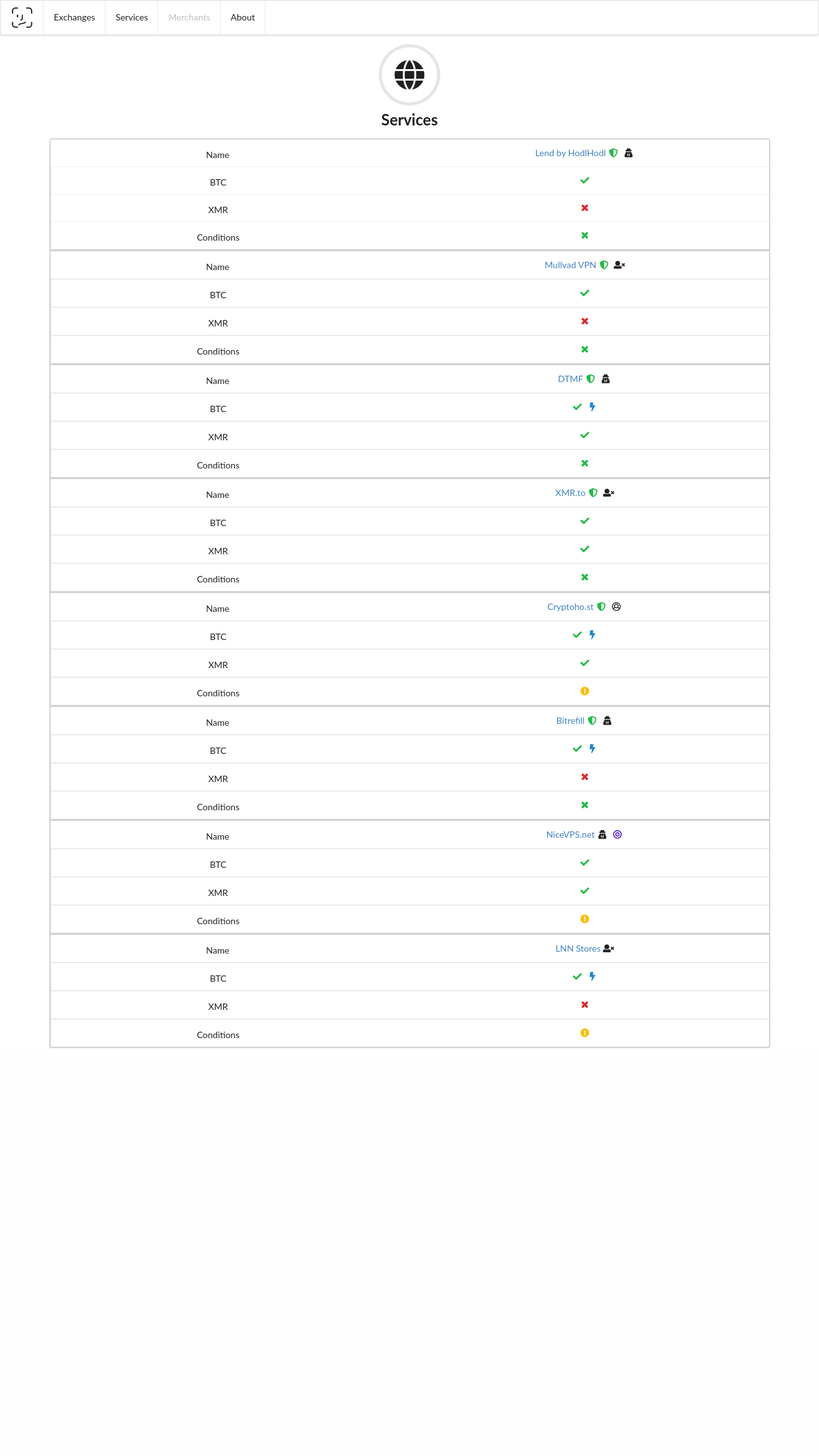
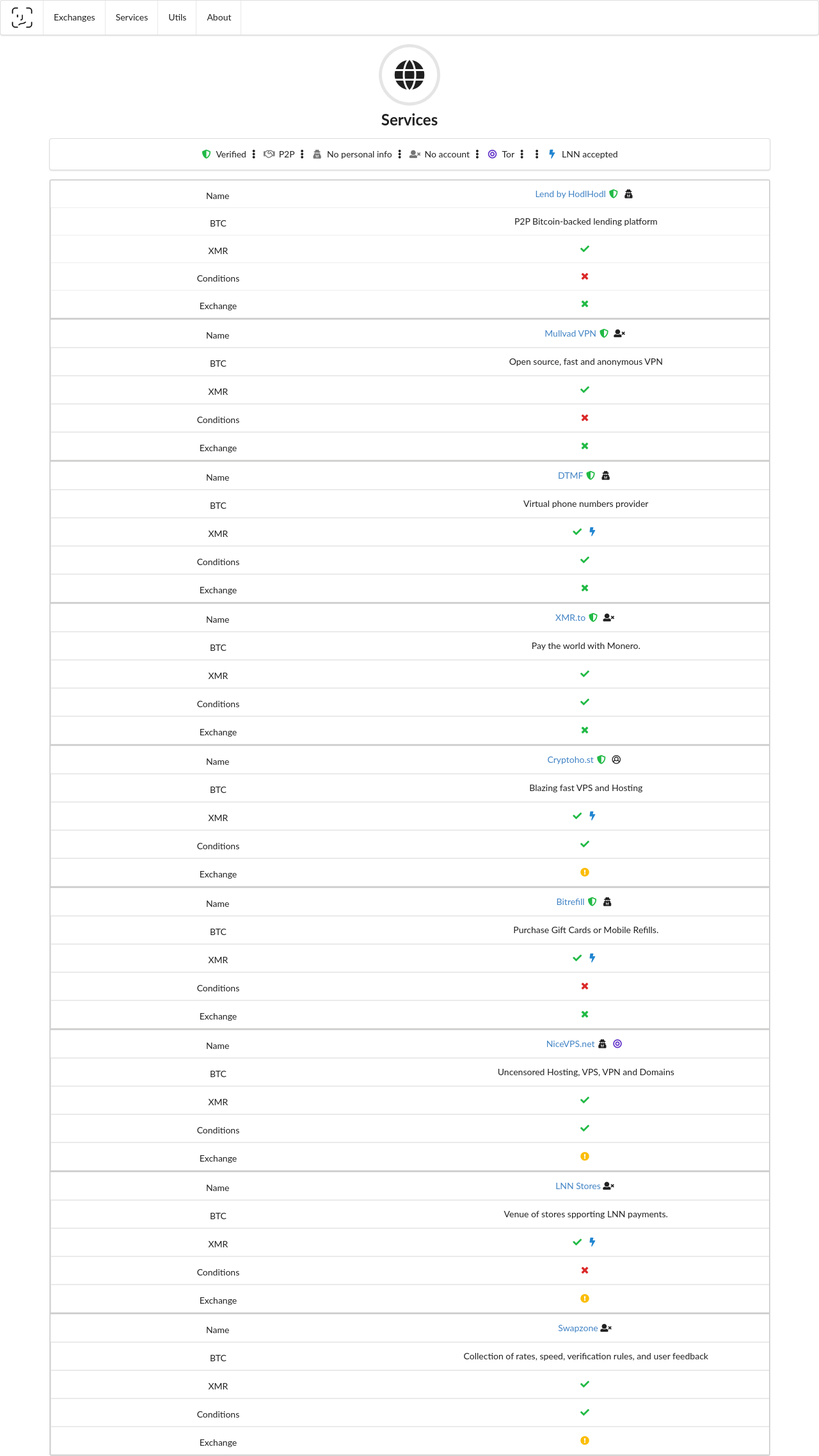
Before and after one commit to pluja/kycnot, a Flask app: page /services in a window 1280 px wide. Shown: the whole page at 64% size. Before the commit the page ends 1638 px from the top, so only its background shows below. Run offline with Flask 2, Linux system fonts and the light colour scheme; some libraries are stand-ins or nearby versions; some web fonts are replaced.

Commit message:
New listings, update and add new section

```diff
--- a/app/data/donations.yaml
+++ b/app/data/donations.yaml
@@ -1,4 +1,4 @@
 bitcoin:
-  - bc1q5y3g907ju0pt40me7dr9fy5uhfhfgfv9k3kh3z
+  - bc1qyr98j2r2e4rg5hasdr9gc23w2mdmpvnwgadnym
 monero:
-  - 48nQGAXaC6eFK2Wo7SVVyF9xL333gDHjzdmRL3XETEqbU3w4CcKjjHVUZPU4W3dg1oJL8be3iGtUAQsgV88dzbS7QNpZjC2
+  - 47kAHZJ6HaqPwfwQ6iSVMLQMNHSpFqzK8KqTcCskBoNTEtn3EcZK5R1dZsAuf3A6hV4B8WChuwyZugoyeUiX4pBHHXqFNdD
--- a/app/data/services.yaml
+++ b/app/data/services.yaml
@@ -62,7 +62,7 @@
 
   - name: Cryptoho.st
     url: https://cryptoho.st/
-    comment: Blazing fast VPS and Dedicated Hosting
+    comment: Blazing fast VPS and Hosting
     # Main attributes
     btc: True
     lnn: True
@@ -77,7 +77,7 @@
 
   - name: Bitrefill
     url: https://www.bitrefill.com/
-    comment: Purchase Gift Cards or Mobile Refills from more than 1650 businesses in 170 countries.
+    comment: Purchase Gift Cards or Mobile Refills.
     # Main attributes
     btc: True
     lnn: True
@@ -92,7 +92,7 @@
 
   - name: NiceVPS.net
     url: https://nicevps.net/
-    comment: Uncensored Hosting, VPS, VPN, Dedicated Servers, Anonymous No-KYC Domains
+    comment: Uncensored Hosting, VPS, VPN and Domains
     # Main attributes
     btc: True
     lnn: False
@@ -107,7 +107,7 @@
 
   - name: LNN Stores
     url: https://lightningnetworkstores.com/
-    comment: Comprehensive venue of stores that support BTC LNN payments.
+    comment: Venue of stores spporting LNN payments.
     # Main attributes
     btc: True
     lnn: True
@@ -119,3 +119,18 @@
     personalinfo: False
     tor: False
     cash: False
+
+  - name: Swapzone
+    url: https://swapzone.io/
+    comment: Collection of rates, speed, verification rules, and user feedback
+    # Main attributes
+    btc: True
+    lnn: False
+    xmr: True
+    conditions: May vary, multiple services listed.
+    # Side badges
+    verified: False
+    registration: False
+    personalinfo: False
+    tor: False
+    cash: False
--- a/app/routes.py
+++ b/app/routes.py
@@ -23,6 +23,12 @@
         data = yaml.safe_load(stream)
     return render_template('services.html', list=data['services'])
 
+@app.route('/utils')
+def utils():
+    with open("app/data/utils.yaml", 'r') as stream:
+        data = yaml.safe_load(stream)
+    return render_template('utils.html', list=data['utils'])
+
 @app.route('/about')
 def donate():
     with open("app/data/donations.yaml", 'r') as stream:
--- a/app/templates/_exchange-item.html
+++ b/app/templates/_exchange-item.html
@@ -47,6 +47,7 @@
         </span>
         {% endif %}
     </td>
+
     <!--BTC?-->
     {% if item['btc'] %}
     <td><i class="green check icon"></i></td>
--- a/app/templates/_service-item.html
+++ b/app/templates/_service-item.html
@@ -27,6 +27,10 @@
         </span>
         {% endif %}
     </td>
+
+    <!--Comment-->
+    <td><p>{{item['comment']}}</p</td>
+
     <!--BTC?-->
     {% if item['btc'] %}
     <td>
--- a/app/templates/base.html
+++ b/app/templates/base.html
@@ -18,7 +18,8 @@
             </div>
             <a href="{{ url_for('index') }}" class="item">Exchanges</a>
             <a href="{{ url_for('services') }}" class="item">Services</a>
-            <a href="#" class="item disabled">Merchants</a>
+            <a href="{{ url_for('utils') }}" class="item">Utils</a>
+            <!--<a href="#" class="item disabled">Merchants</a>-->
             <a href="{{ url_for('donate') }}" class="item">About</a>
         </div>
 
--- a/app/templates/services.html
+++ b/app/templates/services.html
@@ -7,11 +7,28 @@
     Services
 </h2>
 
+<div class="ui center aligned segment">
+  <p>
+    <i class="green shield alternate icon"></i> Verified
+    <i class="ellipsis vertical icon"></i>
+    <i class="grey handshake outline icon"></i> P2P
+    <i class="ellipsis vertical icon"></i>
+    <i class="grey user secret icon"></i> No personal info
+    <i class="ellipsis vertical icon"></i>
+    <i class="grey user times icon"></i> No account
+    <i class="ellipsis vertical icon"></i>
+    <i class="violet bullseye icon"></i> Tor
+    <i class="ellipsis vertical icon"></i>
+    <i class="ellipsis vertical icon"></i>
+    <i class="blue bolt icon"></i> LNN accepted
+  </p>
+</div>
 
 <table class="ui celled table">
     <thead>
       <tr class="center aligned">
         <th>Name</th>
+        <th>Comment</th>
         <th>BTC</th>
         <th>XMR</th>
         <th>Concerns</th>
```
Also changed, not shown: app/data/utils.yaml (added, +8 -0 lines), app/templates/_utils-item.html (added, +10 -0 lines), app/templates/utils.html (added, +27 -0 lines).
